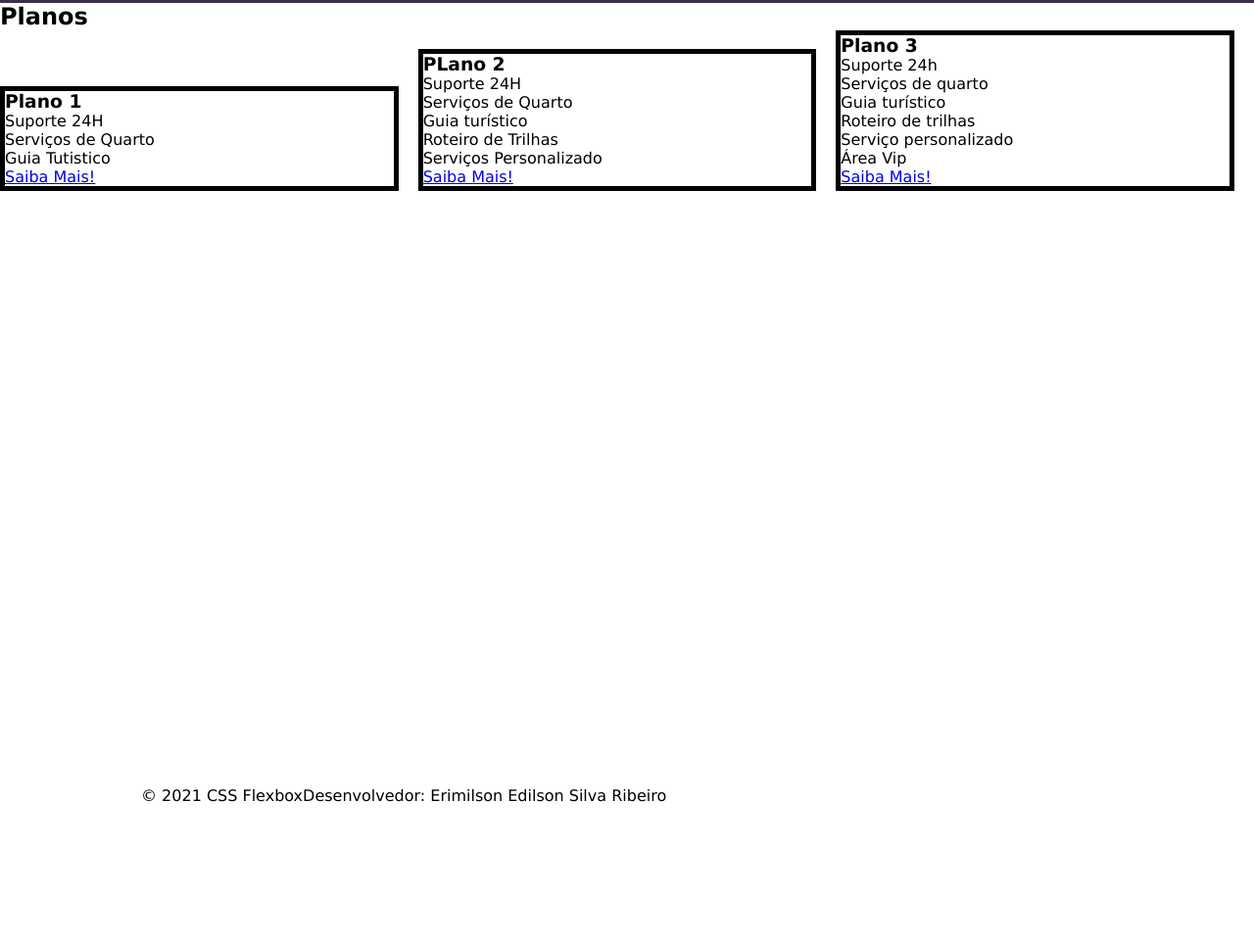
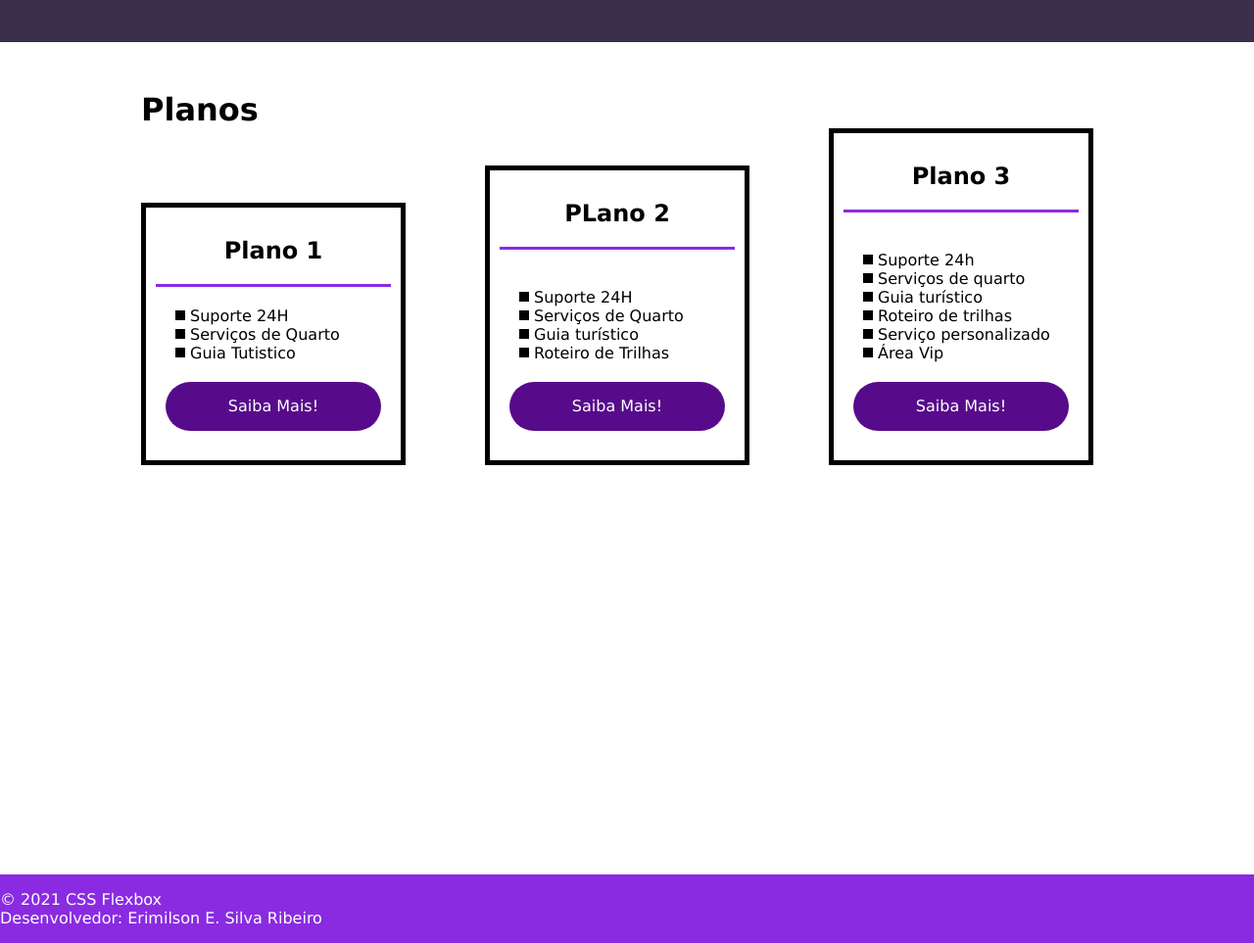
Before and after one commit to Erysilva98/Desenvolvimento-Web, a plain HTML site: page Projetos/Flex-Projeto/index.html in a window 1280 px wide. Shown: the part 1662-2625 px from the top of the page at 98% size. Before the commit the page ends 2484 px from the top, so only its background shows below. Drawn offline with Linux system fonts and the light colour scheme.

Commit message:
enviando

```diff
--- a/Projetos/Flex-Projeto/index.html
+++ b/Projetos/Flex-Projeto/index.html
@@ -23,7 +23,7 @@
             <div class="texto-pag ">
                 <h1>FLEX <br> Turismos</h1>
                 <p>O Melhor Serviço para Voçê!</p>
-                <a href="">Saiba Mais!</a>
+                <a href="" class="btn">Saiba Mais!</a>
             </div>
 
             <div>
@@ -47,10 +47,12 @@
         </div>
 
         <div class="container-externo">
+
             <div class="flex-container" id="servicos">
                 <div>
                     <h2>Serviços</h2>
                 </div>
+
                 <div class="list-servicos">
                     <div class="item-servicos">
                         <div><img src="./img/icon-2.png" alt="Hospedagens"></div>
@@ -73,9 +75,10 @@
             </div>
         </div>
 
-        <div class="flex-direction" id="planos">
-
-            <div><h2>Planos</h2></div>
+        <div class="flex-container" id="planos">
+            <div>
+                <h2>Planos</h2>
+            </div>
 
             <div class="list-planos">
                 <div class="item-plano">
@@ -87,21 +90,20 @@
                     </ul>
                     <a href="#" class="btn">Saiba Mais!</a>
                 </div>
-
                 <div class="item-plano">
                     <h3>PLano 2</h3>
-                    <ul>
+                    <br>
+                    <ul >
                         <li>Suporte 24H</li>
                         <li>Serviços de Quarto</li>
                         <li>Guia turístico</li>
                         <li>Roteiro de Trilhas</li>
-                        <li>Serviços Personalizado</li>
                     </ul>
                     <a href="#" class="btn">Saiba Mais!</a>
                 </div>
-
                 <div class="item-plano">
                     <h3>Plano 3</h3>
+                    <br>
                     <ul>
                         <li>Suporte 24h</li>
                         <li>Serviços de quarto</li>
@@ -113,11 +115,14 @@
                     <a href="#" class="btn">Saiba Mais!</a>
                 </div>
             </div>
+
         </div>
 
-        <footer class="flex-container">
-            <p>&copy; 2021 CSS Flexbox</p>
-            <p>Desenvolvedor: Erimilson Edilson Silva Ribeiro</p>
+        <footer>
+            <div class="flex container footer">
+                <p>&copy; 2021 CSS Flexbox</p>
+                <p>Desenvolvedor: Erimilson E. Silva Ribeiro</p>
+            </div>
         </footer>
     </body>
 </html>
--- a/Projetos/Flex-Projeto/style.css
+++ b/Projetos/Flex-Projeto/style.css
@@ -23,6 +23,7 @@ div img{
     max-width: 992px;
     margin: auto;
     width: 100%;
+    min-width: 320px;
 }
 
 header {
@@ -57,6 +58,7 @@ header .menu{
 
 .pagina .texto-pag{
     min-height: 200px;
+    width: 100%;
 }
 
 .texto-pag h1{
@@ -65,7 +67,7 @@ header .menu{
     margin-bottom: 10px;
 }
 
-.texto-pag a{
+.btn{
     background-color: rgb(87, 11, 138);
     color: white;
     text-align: center;
@@ -164,15 +166,124 @@ header .menu{
 #planos {
     flex-direction: column;
     min-height: 100vh;
+    padding-top: 50px;
+}
+
+#planos h2{
+    font-size: 32px;
 }
 
 .list-planos{
     display: flex;
     align-items: flex-end;
+    justify-content: space-between;
 }
 
 .item-plano {
     flex: 1;
     border: 5px solid black;
     margin-right: 20px;
+    padding: 10px;
+    max-width: 240px;
 }
+
+.item-plano .btn{
+    margin: auto;
+    margin-bottom: 20px;
+}
+
+.item-plano h3 {
+    font-size: 24px;
+    display: flex;
+    flex-direction: column;
+    text-align: center;
+    margin-top: 20px;
+}
+
+.item-plano h3::after{
+    content: "";
+    background-color: blueviolet;
+    width: 100%;
+    height: 3px;
+    margin-top: 20px;
+    margin-bottom: 10px;
+}
+
+.item-plano ul{
+    padding: 10px 20px;
+    display: flex;
+    flex-direction: column;
+    margin-bottom: 10px;
+}
+
+.item-plano ul li{
+    display: flex;
+    flex-wrap: nowrap;
+    align-items: center;
+}
+
+.item-plano  ul li::before{
+    content: "";
+    width: 10px;
+    height: 10px;
+    background-color: rgb(0, 0, 0);
+    margin-right: 5px;
+}
+
+footer{
+    background-color: blueviolet;
+    height: 70px;
+    display: flex;
+    align-items: center;
+}
+
+footer .footer{
+    justify-content: space-between;
+    color: white;
+}
+
+/* Responsividade  */
+@media (max-width: 992px) {
+    .flex-container{
+        flex-direction: column;
+    }
+
+    .pagina{
+        flex-direction: column-reverse;
+    }
+
+    .pagina .texto-pag{
+        width: 100%;
+    }
+
+    #quem-somos{
+        flex-direction: column-reverse;
+    }
+
+    #quem-somos img{
+        min-width: 320px;
+        margin: auto;
+    }
+
+    .list-servicos{
+        flex-direction: column;
+    }
+
+    .item-servico img{
+        width: 50%;
+        margin: auto;
+    }
+
+    .list-planos {
+        flex-direction: column;
+        align-items: flex-start;
+        margin-bottom: 20px;
+    }
+
+    .list-planos .item-plano {
+        max-width: 90%;
+        margin: auto;
+        width: 100%;
+        margin-bottom: 20px;
+    }
+}
```
Also changed, not shown: Flebox em CSS/1-Flex-Derection.html (line endings or trailing spaces), Flebox em CSS/10-Flex.html (line endings or trailing spaces), Flebox em CSS/11-Order.html (line endings or trailing spaces), Flebox em CSS/12-Align-self.html (line endings or trailing spaces), Flebox em CSS/2-Flex-wrap.html (line endings or trailing spaces), Flebox em CSS/3-Flex-Flow.html (line endings or trailing spaces), Flebox em CSS/4-Justify-content.html (line endings or trailing spaces), Flebox em CSS/5-Align-Items.html (line endings or trailing spaces), Flebox em CSS/6-Align-Content.html (line endings or trailing spaces), Flebox em CSS/7-Flex-grow.html (line endings or trailing spaces), Flebox em CSS/8-Flex-basis.html (line endings or trailing spaces), Flebox em CSS/9-Flex-shrink.html (line endings or trailing spaces), 2 other files.
